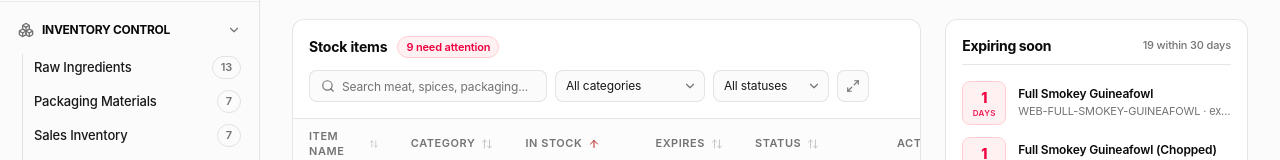
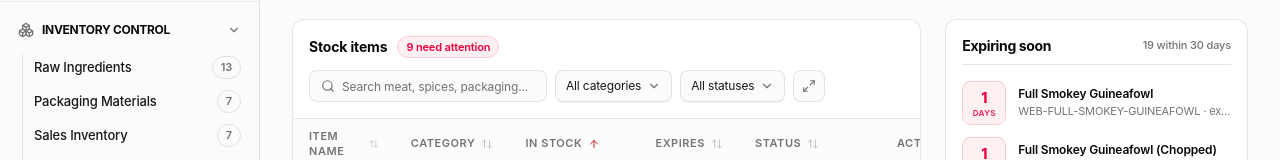
Before and after one commit to ayodine/smokey-ops-dashboard, a React (Vite) app: page /overview in a window 1280 px wide. Shown: the part 353-513 px from the top of the page. Built offline with nearby package versions, Linux system fonts and the light colour scheme.

Commit message:
feat: replace native select with custom in-line CSS dropdown selectors on Home overview

```diff
--- a/src/features/overview/AccountHomePage.tsx
+++ b/src/features/overview/AccountHomePage.tsx
@@ -61,6 +61,25 @@ export interface SmokeyInventoryItem {
 type SortField = 'name' | 'category' | 'currentStock' | 'daysToExpiry' | 'status'
 type SortOrder = 'asc' | 'desc'
 
+const categoryFilterOptions = [
+  { value: 'all', label: 'All categories' },
+  { value: 'Raw Proteins', label: 'Raw Proteins' },
+  { value: 'Spices & Seasoning', label: 'Spices & Seasoning' },
+  { value: 'Fuel & Charcoal', label: 'Fuel & Charcoal' },
+  { value: 'Cooking Oils', label: 'Cooking Oils' },
+  { value: 'Packaging Materials', label: 'Packaging' },
+  { value: 'Finished Goods', label: 'Finished Goods' },
+]
+
+const statusFilterOptions = [
+  { value: 'all', label: 'All statuses' },
+  { value: 'critical', label: 'Critical' },
+  { value: 'low', label: 'Running low' },
+  { value: 'out_of_stock', label: 'Out of stock' },
+  { value: 'expiring', label: 'Expiring soon' },
+  { value: 'healthy', label: 'Healthy' },
+]
+
 export const AccountHomePage: React.FC = () => {
   const navigate = useNavigate()
   const {
@@ -79,6 +98,10 @@ export const AccountHomePage: React.FC = () => {
   const [statusFilter, setStatusFilter] = useState('all')
   const [categoryFilter, setCategoryFilter] = useState('all')
   const [priorityFilter, setPriorityFilter] = useState('all')
+
+  // Custom dropdown open states (In-line custom popovers matching project design system)
+  const [isCategoryDropdownOpen, setIsCategoryDropdownOpen] = useState(false)
+  const [isStatusDropdownOpen, setIsStatusDropdownOpen] = useState(false)
 
   // Sorting state (Inherited from project table standard)
   const [sortField, setSortField] = useState<SortField>('currentStock')
@@ -605,45 +628,122 @@ export const AccountHomePage: React.FC = () => {
                 />
               </div>
 
-              {/* Category Select */}
+              {/* Custom Category Dropdown */}
               <div className="relative">
-                <select
-                  value={categoryFilter}
-                  onChange={(e) => {
-                    setCategoryFilter(e.target.value)
-                    setCurrentPage(1)
+                <button
+                  type="button"
+                  onClick={() => {
+                    setIsCategoryDropdownOpen(prev => !prev)
+                    setIsStatusDropdownOpen(false)
                   }}
-                  className="h-8 pl-2.5 pr-7 rounded-lg border border-kumo-line bg-kumo-canvas text-xs text-kumo-default appearance-none focus:outline-none cursor-pointer"
+                  className={cn(
+                    "h-8 px-2.5 rounded-lg border border-kumo-line bg-kumo-canvas text-xs text-kumo-default hover:text-kumo-strong hover:bg-kumo-tint flex items-center gap-1.5 transition-colors cursor-pointer select-none shadow-2xs",
+                    categoryFilter !== 'all' && "border-kumo-strong text-kumo-strong font-medium bg-kumo-tint"
+                  )}
                 >
-                  <option value="all">All categories</option>
-                  <option value="Raw Proteins">Raw Proteins</option>
-                  <option value="Spices & Seasoning">Spices & Seasoning</option>
-                  <option value="Fuel & Charcoal">Fuel & Charcoal</option>
-                  <option value="Cooking Oils">Cooking Oils</option>
-                  <option value="Packaging Materials">Packaging</option>
-                  <option value="Finished Goods">Finished Goods</option>
-                </select>
-                <ChevronDown className="w-3.5 h-3.5 absolute right-2 top-1/2 -translate-y-1/2 text-kumo-subtle pointer-events-none" />
+                  <span className="truncate max-w-[115px]">
+                    {categoryFilterOptions.find(c => c.value === categoryFilter)?.label || 'All categories'}
+                  </span>
+                  <ChevronDown className={cn("w-3.5 h-3.5 text-kumo-subtle transition-transform duration-200", isCategoryDropdownOpen && "rotate-180 text-kumo-strong")} />
+                </button>
+
+                {isCategoryDropdownOpen && (
+                  <>
+                    <div
+                      className="fixed inset-0 z-30 cursor-default"
+                      onClick={() => setIsCategoryDropdownOpen(false)}
+                    />
+                    <div className="absolute left-0 top-full mt-1.5 w-48 bg-kumo-base border border-kumo-line shadow-xl rounded-lg z-40 py-1 animate-in fade-in zoom-in-95 font-sans">
+                      <div className="px-3 py-1 text-[10px] font-semibold uppercase tracking-wider text-kumo-subtle border-b border-kumo-line/60">
+                        Category filter
+                      </div>
+                      <div className="py-0.5 max-h-56 overflow-y-auto">
+                        {categoryFilterOptions.map(opt => {
+                          const isSelected = categoryFilter === opt.value
+                          return (
+                            <button
+                              key={opt.value}
+                              type="button"
+                              onClick={() => {
+                                setCategoryFilter(opt.value)
+                                setCurrentPage(1)
+                                setIsCategoryDropdownOpen(false)
+                              }}
+                              className={cn(
+                                "w-full px-3 py-1.5 text-left text-xs hover:bg-kumo-tint flex items-center justify-between cursor-pointer transition-colors",
+                                isSelected
+                                  ? "bg-primary/10 text-primary font-semibold"
+                                  : "text-kumo-default hover:text-kumo-strong"
+                              )}
+                            >
+                              <span>{opt.label}</span>
+                              {isSelected && <Check className="w-3.5 h-3.5 text-primary shrink-0" />}
+                            </button>
+                          )
+                        })}
+                      </div>
+                    </div>
+                  </>
+                )}
               </div>
 
-              {/* Status Select */}
+              {/* Custom Status Dropdown */}
               <div className="relative">
-                <select
-                  value={statusFilter}
-                  onChange={(e) => {
-                    setStatusFilter(e.target.value)
-                    setCurrentPage(1)
+                <button
+                  type="button"
+                  onClick={() => {
+                    setIsStatusDropdownOpen(prev => !prev)
+                    setIsCategoryDropdownOpen(false)
                   }}
-                  className="h-8 pl-2.5 pr-7 rounded-lg border border-kumo-line bg-kumo-canvas text-xs text-kumo-default appearance-none focus:outline-none cursor-pointer"
+                  className={cn(
+                    "h-8 px-2.5 rounded-lg border border-kumo-line bg-kumo-canvas text-xs text-kumo-default hover:text-kumo-strong hover:bg-kumo-tint flex items-center gap-1.5 transition-colors cursor-pointer select-none shadow-2xs",
+                    statusFilter !== 'all' && "border-kumo-strong text-kumo-strong font-medium bg-kumo-tint"
+                  )}
                 >
-                  <option value="all">All statuses</option>
-                  <option value="critical">Critical</option>
-                  <option value="low">Running low</option>
-                  <option value="out_of_stock">Out of stock</option>
-                  <option value="expiring">Expiring soon</option>
-                  <option value="healthy">Healthy</option>
-                </select>
-                <ChevronDown className="w-3.5 h-3.5 absolute right-2 top-1/2 -translate-y-1/2 text-kumo-subtle pointer-events-none" />
+                  <span className="truncate max-w-[115px]">
+                    {statusFilterOptions.find(s => s.value === statusFilter)?.label || 'All statuses'}
+                  </span>
+                  <ChevronDown className={cn("w-3.5 h-3.5 text-kumo-subtle transition-transform duration-200", isStatusDropdownOpen && "rotate-180 text-kumo-strong")} />
+                </button>
+
+                {isStatusDropdownOpen && (
+                  <>
+                    <div
+                      className="fixed inset-0 z-30 cursor-default"
+                      onClick={() => setIsStatusDropdownOpen(false)}
+                    />
+                    <div className="absolute left-0 top-full mt-1.5 w-44 bg-kumo-base border border-kumo-line shadow-xl rounded-lg z-40 py-1 animate-in fade-in zoom-in-95 font-sans">
+                      <div className="px-3 py-1 text-[10px] font-semibold uppercase tracking-wider text-kumo-subtle border-b border-kumo-line/60">
+                        Status filter
+                      </div>
+                      <div className="py-0.5">
+                        {statusFilterOptions.map(opt => {
+                          const isSelected = statusFilter === opt.value
+                          return (
+                            <button
+                              key={opt.value}
+                              type="button"
+                              onClick={() => {
+                                setStatusFilter(opt.value)
+                                setCurrentPage(1)
+                                setIsStatusDropdownOpen(false)
+                              }}
+                              className={cn(
+                                "w-full px-3 py-1.5 text-left text-xs hover:bg-kumo-tint flex items-center justify-between cursor-pointer transition-colors",
+                                isSelected
+                                  ? "bg-primary/10 text-primary font-semibold"
+                                  : "text-kumo-default hover:text-kumo-strong"
+                              )}
+                            >
+                              <span>{opt.label}</span>
+                              {isSelected && <Check className="w-3.5 h-3.5 text-primary shrink-0" />}
+                            </button>
+                          )
+                        })}
+                      </div>
+                    </div>
+                  </>
+                )}
               </div>
 
               {/* Reset Filter Button */}
@@ -657,6 +757,8 @@ export const AccountHomePage: React.FC = () => {
                   setSortField('currentStock')
                   setSortOrder('asc')
                   setCurrentPage(1)
+                  setIsCategoryDropdownOpen(false)
+                  setIsStatusDropdownOpen(false)
                   setToastMessage('Filters reset to default')
                 }}
                 className="size-8 rounded-lg border border-kumo-line bg-kumo-canvas hover:bg-kumo-tint text-kumo-subtle hover:text-kumo-strong flex items-center justify-center transition-colors cursor-pointer"
```
